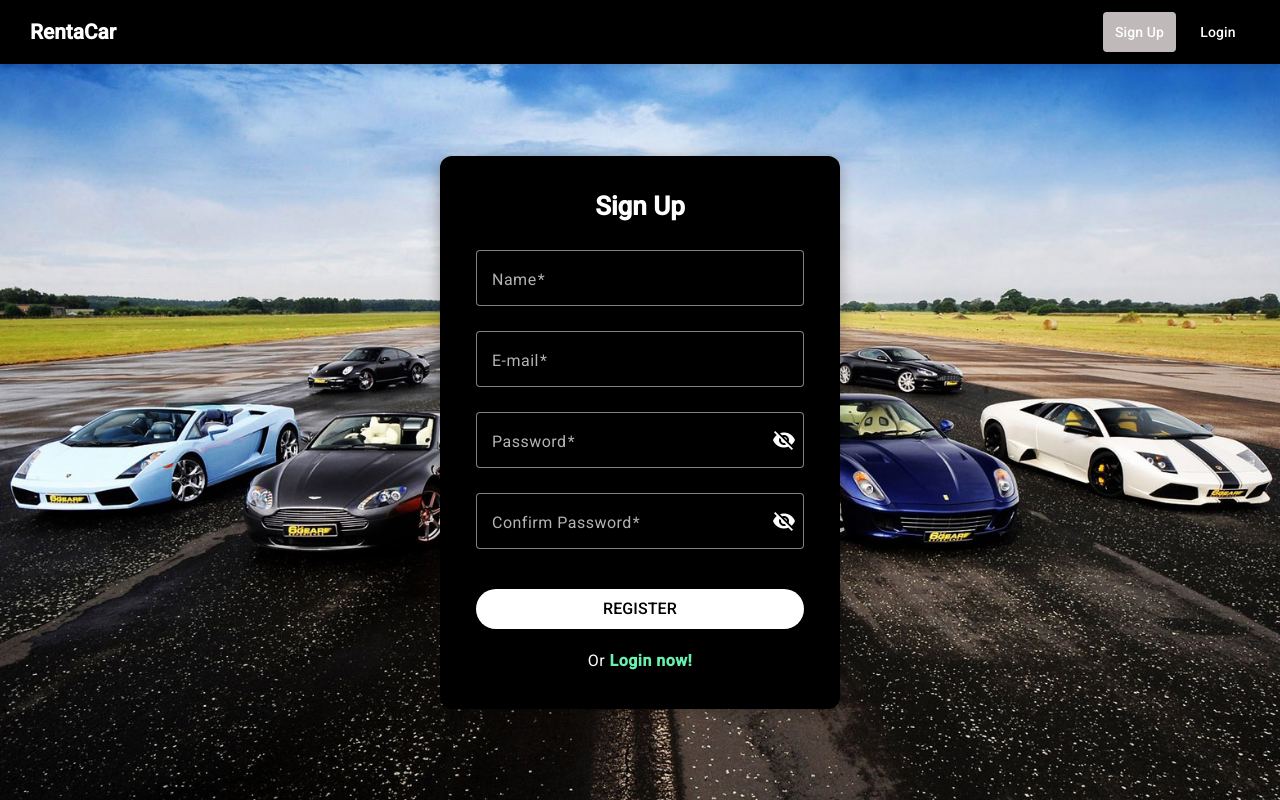
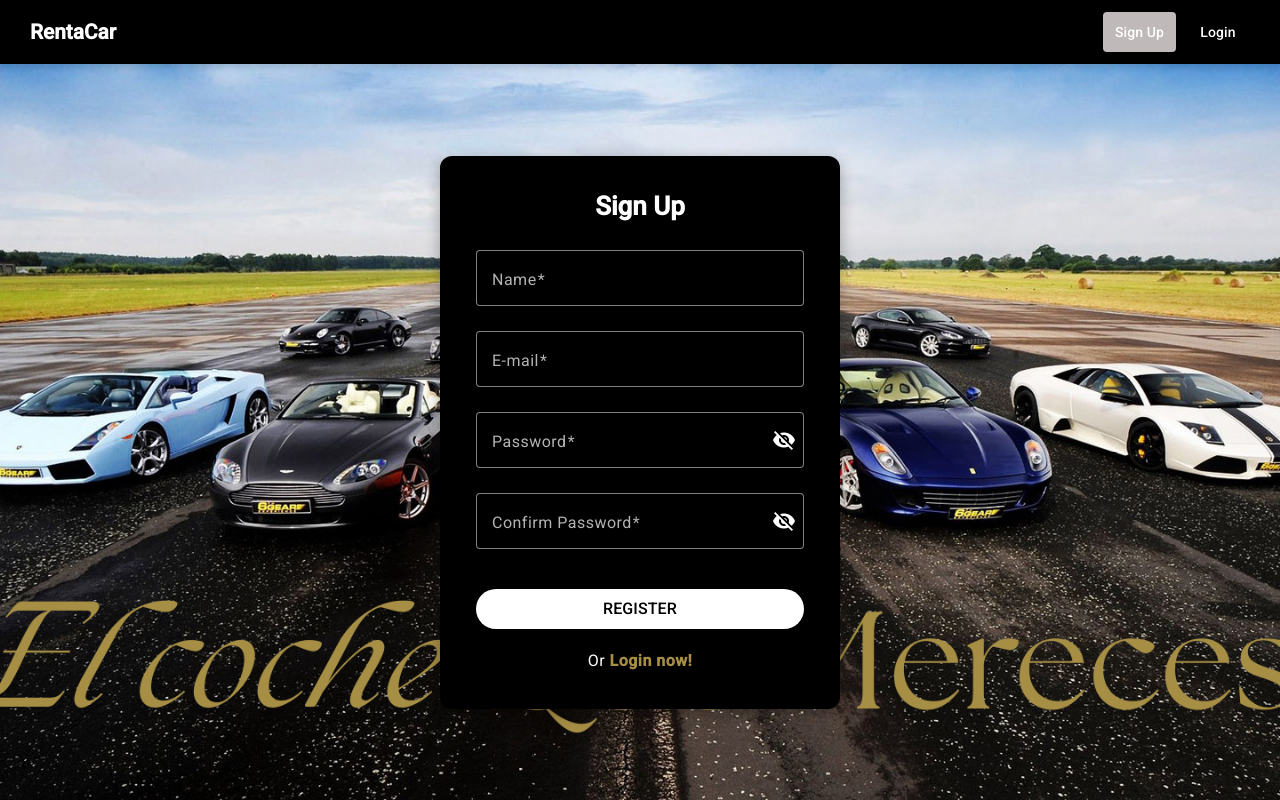
Before and after one commit to JaimeAsensioSerrano/frontcrm, an Angular app: page /register in a window 1280 px wide. Built offline with nearby package versions, Linux system fonts and the light colour scheme.

Commit message:
mas mejoras css

```diff
--- a/src/app/app.component.css
+++ b/src/app/app.component.css
@@ -12,6 +12,7 @@
   color: white;
   padding: 10px 20px; /* Texto base blanco */
 }
+
 
 /* Estilo del título/logo */
 .navbar-title {
--- a/src/app/auth/componets/login/login.component.css
+++ b/src/app/auth/componets/login/login.component.css
@@ -1,6 +1,6 @@
 .bg {
- background-image: url('/coches1.jpg');
-   background-size: cover;
+  background-color: transparent;
+  background-size: cover;
   background-position: center;
   background-repeat: no-repeat;
   height: calc(100vh - 64px);
@@ -82,7 +82,7 @@ mat-form-field {
   padding: 5px 0;      /* Ajuste de altura */
 }
 a {
-  color: #69f0ae; /* Un verde/azul brillante para resaltar */
+  color: #a68e45; /* Un verde/azul brillante para resaltar */
   text-decoration: none;
   font-weight: bold;
 }
--- a/src/app/auth/componets/signup/signup.component.css
+++ b/src/app/auth/componets/signup/signup.component.css
@@ -1,7 +1,7 @@
 /* Fondo general */
 .bg {
-  background-image: url('/coches1.jpg');
-   background-size: cover;
+  background-color: transparent;
+  background-size: cover;
   background-position: center;
   background-repeat: no-repeat;
   height: calc(100vh - 64px);
@@ -77,7 +77,7 @@ mat-card-header {
 }
 
 .login-link a {
-  color: #69f0ae; /* Un azul clarito que resalta sobre negro */
+  color: #a68e45; /* Un azul clarito que resalta sobre negro */
   text-decoration: none;
   font-weight: bold;
 }
--- a/src/styles.css
+++ b/src/styles.css
@@ -1,7 +1,16 @@
 /* You can add global styles to this file, and also import other style files */
 
-html, body { height: 100%; }
-body { margin: 0; font-family: Roboto, "Helvetica Neue", sans-serif; }
+html, body {
+  margin: 0 !important;
+  padding: 0 !important;
+  height: 100%;
+  width: 100%;
+  overflow-x: hidden;
 
-html, body { height: 100%; }
-body { margin: 0; font-family: Roboto, "Helvetica Neue", sans-serif; }
+  /* --- AÑADE ESTO AQUÍ PARA QUE SE VEA SIEMPRE --- */
+  background-image: url('/Elcoche1.png');
+  background-size: cover;
+  background-position: center;
+  background-repeat: no-repeat;
+  background-attachment: fixed; /* Esto hace que el fondo se quede quieto al hacer scroll */
+}
```
Also changed, not shown: public/Elcoche.png (added), public/Elcoche1.png (added).
